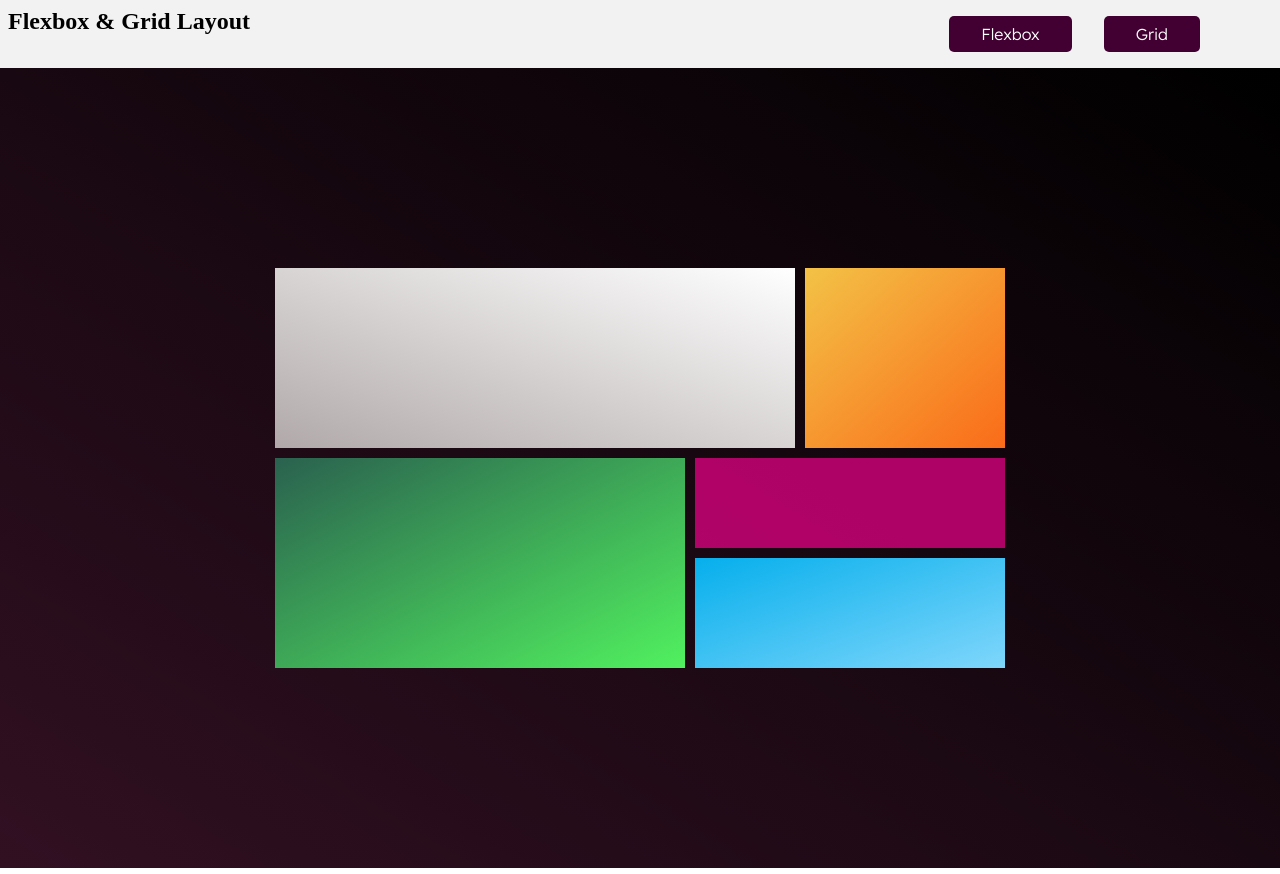
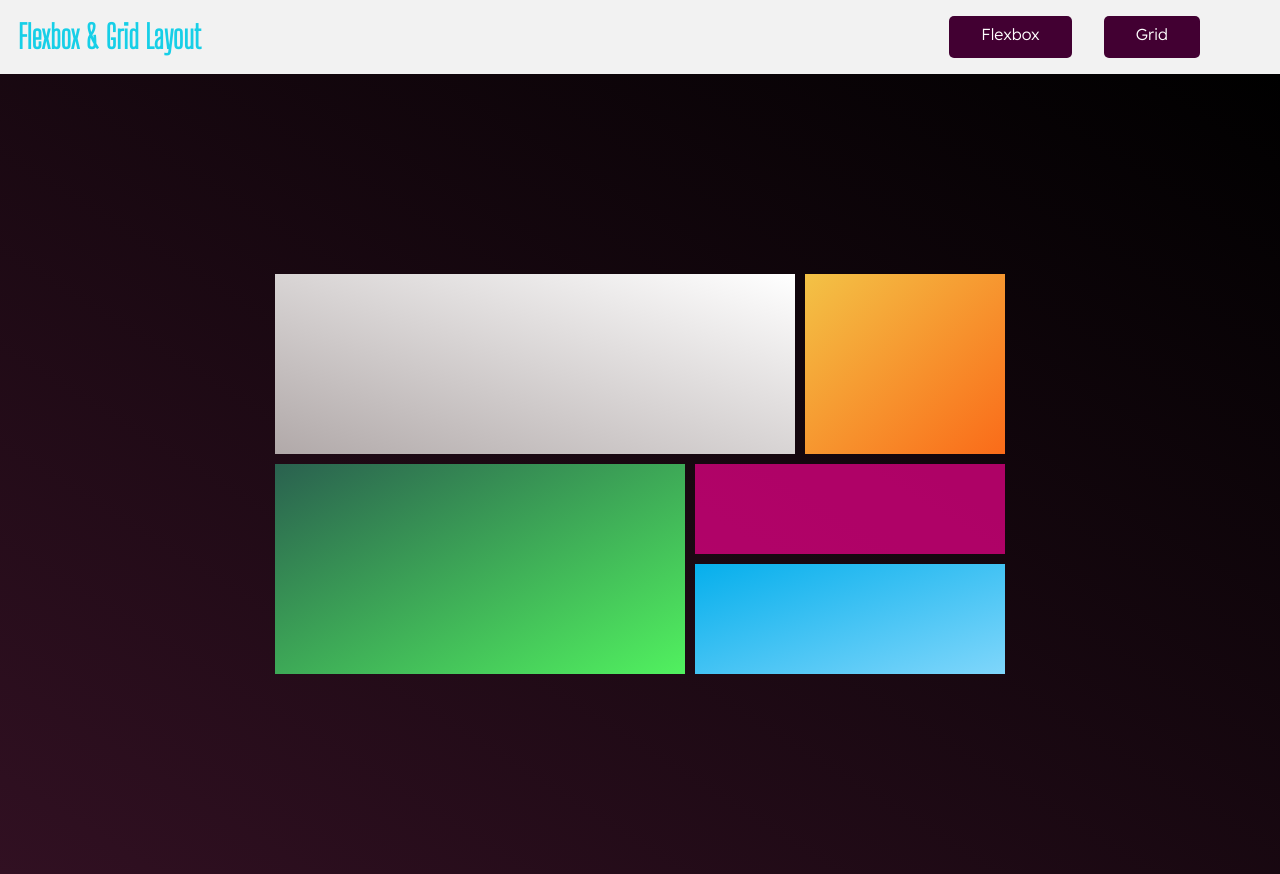
Before and after one commit to Ummahmad/Flex-grid-layout, a plain HTML site: page grid.html in a window 1280 px wide. Drawn offline with Linux system fonts and the light colour scheme.

Commit message:
commit 2

```diff
--- a/grid.html
+++ b/grid.html
@@ -19,7 +19,7 @@
 <body>
     <header>
         <nav>
-          <div class="logo">
+          <div class="icon">
             <h1>Flexbox & Grid Layout</h1>
           </div>
           <ul class="nav-list">
```
Also changed, not shown: image.luxuary.png (deleted), image.sedans.png (deleted), imagessuvs1.png (deleted).
